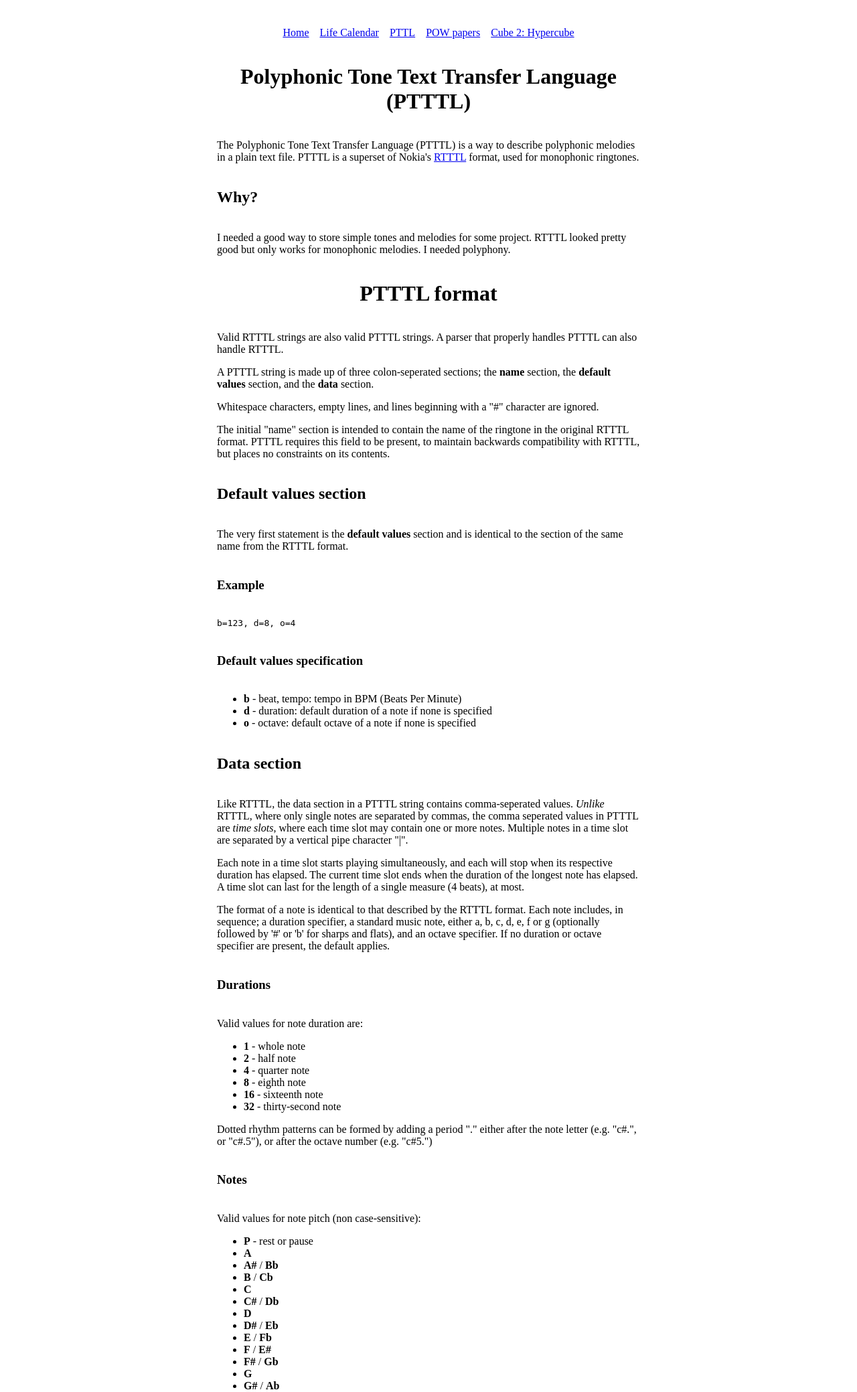
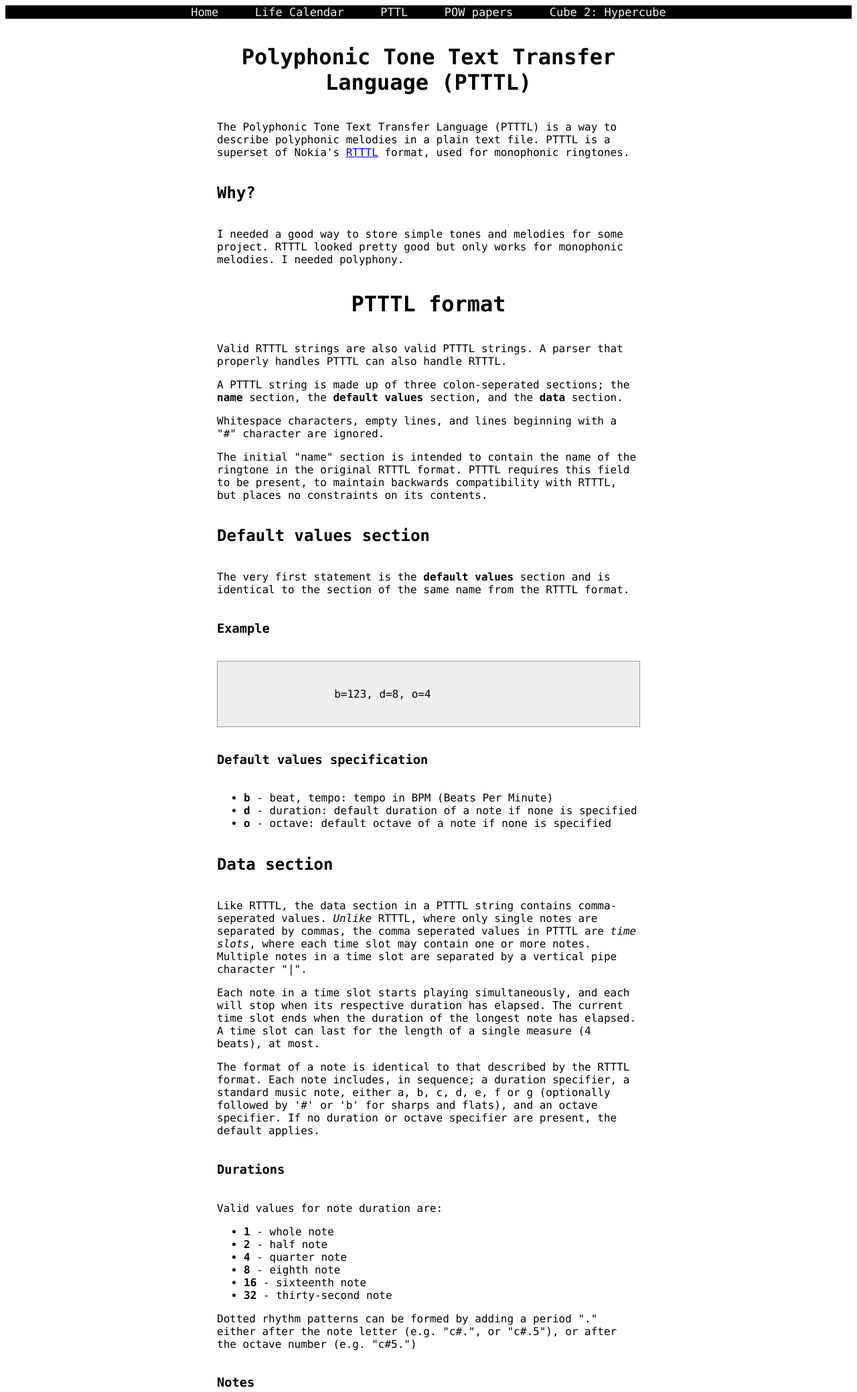
Before and after one commit to eriknyquist/personal-site, a Django app: page /ptttl/ in a window 1280 px wide. Shown: the top 2079 px of the page at 67% size. Run offline with Django 3.2, Linux system fonts and the light colour scheme; parts of the project's set-up code (start-up, migrations or seed data) failed here and were passed over.

Commit message:
Update some stuff

```diff
--- a/main/urls.py
+++ b/main/urls.py
@@ -6,6 +6,7 @@ urlpatterns = [
     path('', views.index, name='index'),
     path('lastchance/', views.lastchance, name='lastchance'),
     path('calendar/', views.get_calendar, name='get_calendar'),
+    path('github/', views.github, name='github'),
     path('ptttl/', views.ptttl, name='ptttl'),
     path('wadenyquist/', views.wadenyquist, name='wadenyquist'),
     path('wadenyquist_pdf/', views.wadenyquist_pdf, name='wadenyquist_pdf')
--- a/main/views.py
+++ b/main/views.py
@@ -21,6 +21,9 @@ def index(request):
 
 def lastchance(request):
     return render(request, 'lastchance.html')
+
+def github(request):
+    return render(request, 'github.html')
 
 def wadenyquist_pdf(request):
     # Read PDF file and create response
--- a/static/css/common.css
+++ b/static/css/common.css
@@ -1,3 +1,7 @@
+html * {
+    font-family: "Lucida Console", Monaco, monospace;
+}
+
 .heading {
 	text-align: center;
 	margin-top: 1cm;
@@ -15,3 +19,39 @@
     width: 50%;
     min-width: 600px;
 }
+.codeblock {
+    white-space: pre;
+    background-color: #eee;
+    border: 1px solid #999;
+    display: block;
+    padding: 20px;
+}
+
+/* Add a black background color to the top navigation */
+.topnav {
+    min-width: 800px;
+    background-color: #010101;
+    overflow: hidden;
+    text-align: center;
+}
+
+/* Style the links inside the navigation bar */
+.topnav a {
+    margin-top: 12px;
+    color: #f2f2f2;
+    padding: 8px;
+    text-decoration: none;
+    font-size: 17px;
+}
+
+/* Change the color of links on hover */
+.topnav a:hover {
+    background-color: #ddd;
+    color: black;
+}
+
+/* Add a color to the active/current link */
+.topnav a.active {
+    background-color: #4CAF50;
+    color: white;
+}
--- a/templates/header.html
+++ b/templates/header.html
@@ -2,11 +2,11 @@
 </script>
 
 <header>
-	<div style="text-align:center;margin-top:40px">
-		<a href="/">Home</a>&nbsp;&nbsp;&nbsp;
-		<a href="/calendar/">Life Calendar</a>&nbsp;&nbsp;&nbsp;
-		<a href="/ptttl/">PTTL</a>&nbsp;&nbsp;&nbsp;
-		<a href="/wadenyquist/">POW papers</a>&nbsp;&nbsp;&nbsp;
+	<div class="topnav">
+        <a href="/">Home</a>&nbsp;&nbsp;&nbsp;
+        <a href="/calendar/">Life Calendar</a>&nbsp;&nbsp;&nbsp;
+        <a href="/ptttl/">PTTL</a>&nbsp;&nbsp;&nbsp;
+        <a href="/wadenyquist/">POW papers</a>&nbsp;&nbsp;&nbsp;
         <a href="/lastchance/">Cube 2: Hypercube</a>
 	</div>
 </header>
--- a/templates/index.html
+++ b/templates/index.html
@@ -5,8 +5,8 @@
 </head>
 
 <body>
+{% include "header.html" %}
 <div class="main">
-    {% include "header.html" %}
     <div class="heading">
         <h1>Erik Karl Nyquist</h1>
     </div>
--- a/templates/lastchance.html
+++ b/templates/lastchance.html
@@ -5,8 +5,8 @@
 </head>
 
 <body>
+{% include "header.html" %}
 <div class="main">
-    {% include "header.html" %}
     <div class="heading">
         <h1>Iminagivalaschance, OK?</h1>
     </div>
--- a/templates/ptttl.html
+++ b/templates/ptttl.html
@@ -5,8 +5,8 @@
 </head>
 
 <body>
+{% include "header.html" %}
 <div class="main">
-	{% include "header.html" %}
     <div class="heading">
 		<h1>Polyphonic Tone Text Transfer Language (PTTTL)</h1>
 	</div>
--- a/templates/template.html
+++ b/templates/template.html
@@ -5,8 +5,8 @@
 </head>
 
 <body>
+{% include "header.html" %}
 <div class="main">
-    {% include "header.html" %}
     <div class="heading">
         <h1>Page title</h1>
     </div>
--- a/templates/wadenyquist.html
+++ b/templates/wadenyquist.html
@@ -5,8 +5,8 @@
 </head>
 
 <body>
+{% include "header.html" %}
 <div class="main">
-    {% include "header.html" %}
     <div class="heading">
         <h1>Wade Nyquist's Prisoner of War Papers</h1>
     </div>
```
Also changed, not shown: templates/calendar.html (+4 -4 lines), templates/github.html (+24 -2 lines).
